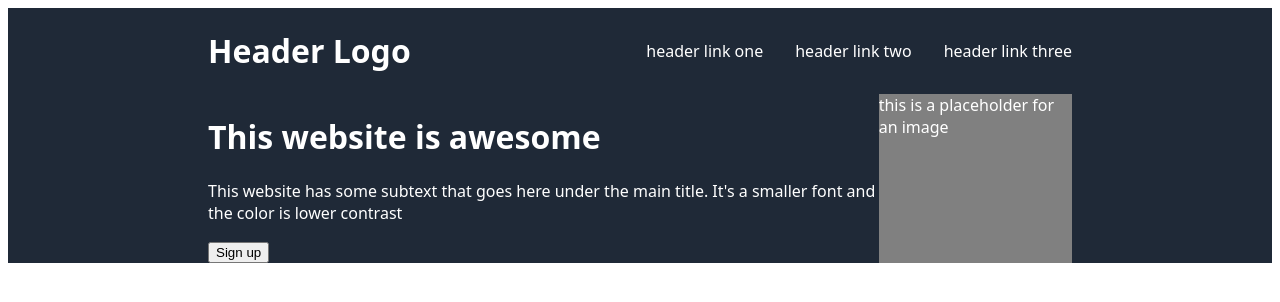
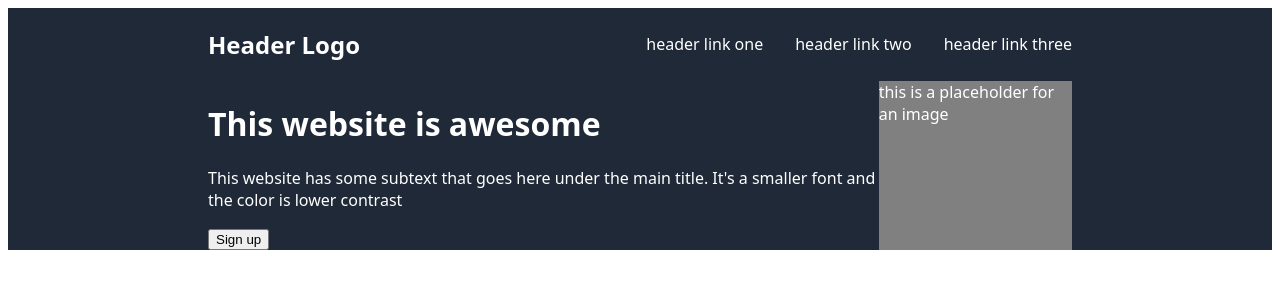
Before and after one commit to EladKuper/landing-page, a plain HTML site: page index.html in a window 1280 px wide. Drawn offline with Linux system fonts and the light colour scheme.

Commit message:
Change headers h1 to h2

```diff
--- a/index.html
+++ b/index.html
@@ -9,7 +9,7 @@
 
 <body>
     <header>
-        <h1>Header Logo</h1>
+        <h2>Header Logo</h2>
         <ul>
             <li><a href="">header link one</a></li>
             <li><a href="">header link two</a></li>
```
